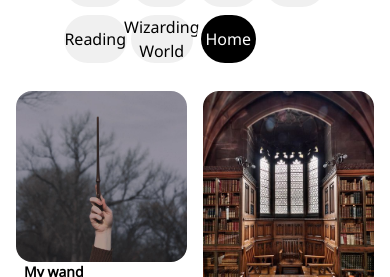
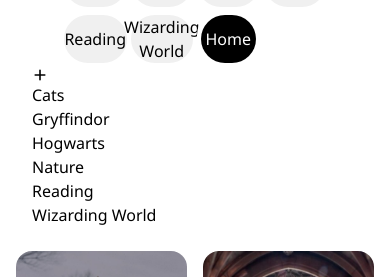
Before and after one commit to amymgardiner/Pinterest-Practice, a React (Create React App) app: page / in a window 390 px wide. Shown: the part 149-426 px from the top of the page. Built offline with nearby package versions, Linux system fonts and the light colour scheme.

Commit message:
starting on mobile menu for categories

```diff
--- a/src/components/Navbar.jsx
+++ b/src/components/Navbar.jsx
@@ -1,6 +1,7 @@
 import React from 'react'
 import { Link} from "react-router-dom";
 import { BsPinterest } from "react-icons/bs";
+import { HiPlus } from "react-icons/hi";
 import ProfileImage from '../assets/img/Hermione.png';
 
 function Navbar(props) {
@@ -47,6 +48,16 @@ function Navbar(props) {
 					onClick={refresh}>Home</Link>
 				</div>
 			</nav>
+			<div>
+				<div><HiPlus/></div>
+				<ul>
+					{categories.map(category => (
+					<li
+					key={category}
+					onClick={() => setCategoryelected(category)}>{category}</li>
+					))}
+				</ul>
+			</div>
 
 		</header>
 	);
```
